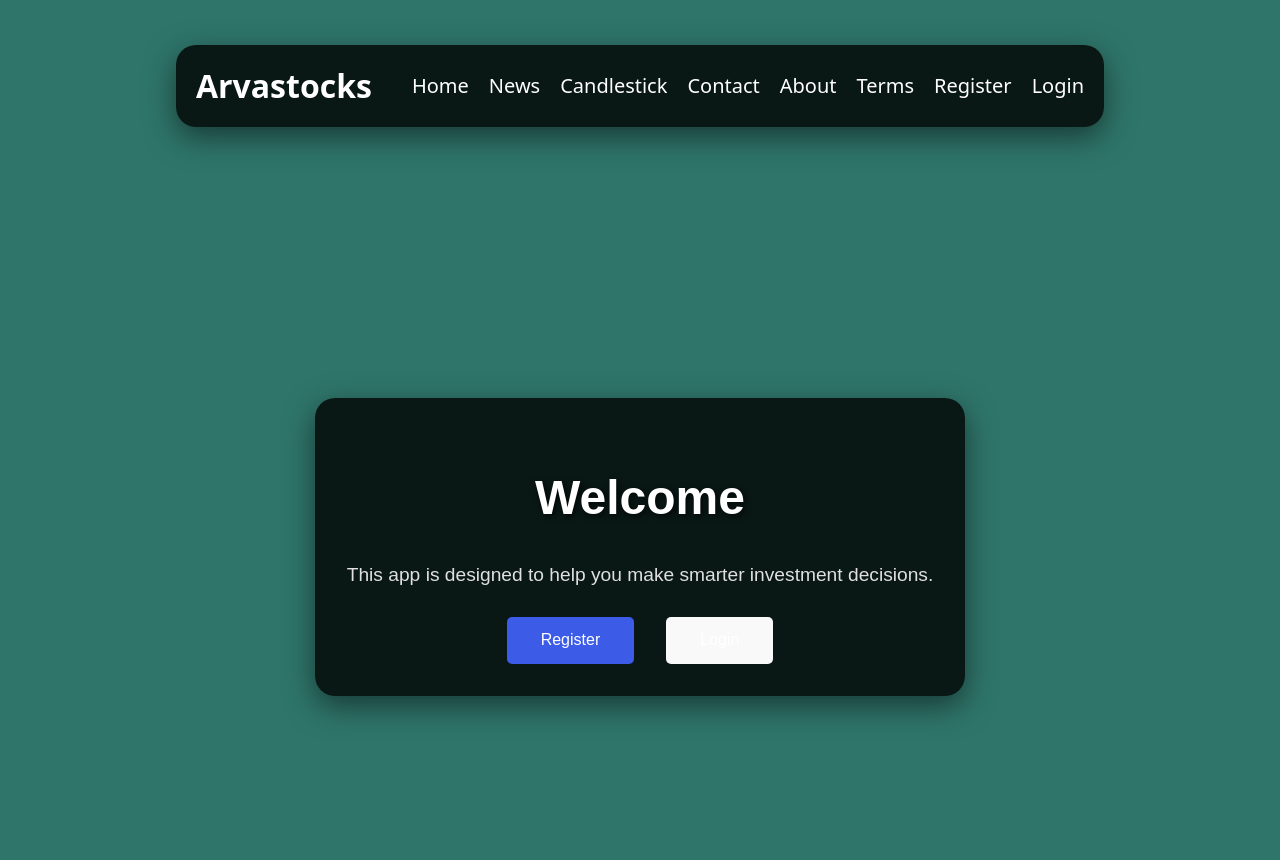
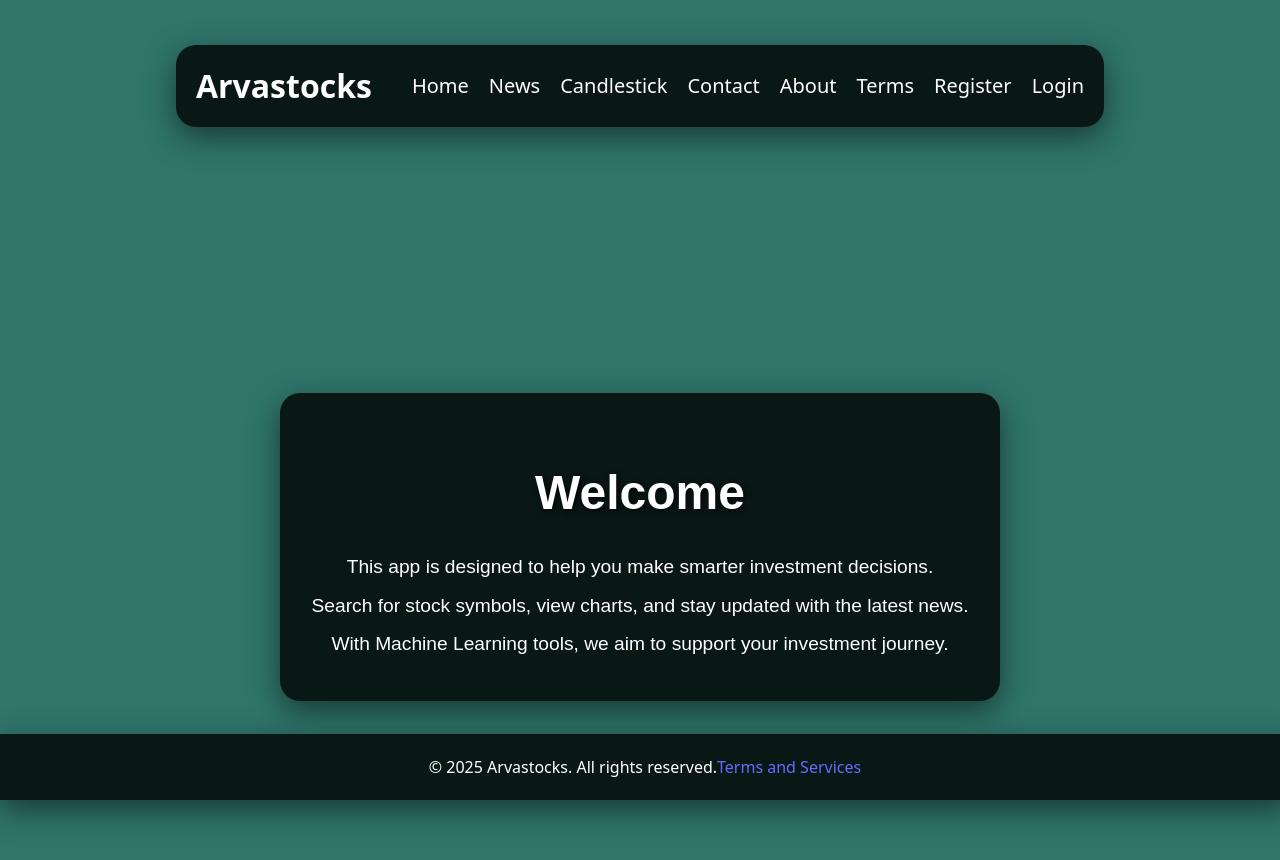
Before and after one commit to balazsarva-dev/Arvastocks, a React (Vite) app in the folder frontend/: page / in a window 1280 px wide. Shown: the top 860 px of the page. Built offline with nearby package versions, Linux system fonts and the light colour scheme.

Commit message:
New style added

```diff
--- a/frontend/src/components/Layout.jsx
+++ b/frontend/src/components/Layout.jsx
@@ -1,11 +1,12 @@
 import React from 'react';
 import Navbar from './Navbar'; // Import Navbar from the same folder
-
+import Footer from './others/Footer';
 const Layout = ({ children }) => {
   return (
     <div>
       <Navbar />
       <main>{children}</main>
+        <Footer />
     </div>
   );
 };
--- a/frontend/src/components/others/Footer.jsx
+++ b/frontend/src/components/others/Footer.jsx
@@ -5,7 +5,7 @@ const Footer = () => {
   return (
     <footer className="footer">
       <p>
-        Arvastocks Ltd. <Link to="/terms">Terms and Services</Link>
+      © 2025 Arvastocks. All rights reserved.<Link to="/terms">Terms and Services</Link>
       </p>
     </footer>
   );
--- a/frontend/src/components/others/Home.css
+++ b/frontend/src/components/others/Home.css
@@ -61,3 +61,15 @@
   .register-button:hover {
     background-color: #31a154; /* Darker red on hover */
   }
+
+  .home-description-list {
+    list-style-type: none; /* Remove default bullet points */
+    padding: 0; /* Remove default padding */
+    margin: 0; /* Remove default margin */
+  }
+
+  .home-description-list li {
+    margin-bottom: 10px; /* Add spacing between list items */
+    font-size: 1.2rem; /* Adjust font size */
+    color: #ffffff; /* Match the text color */
+  }
--- a/frontend/src/components/others/Home.jsx
+++ b/frontend/src/components/others/Home.jsx
@@ -1,31 +1,16 @@
 import React from "react";
-import { useNavigate } from "react-router-dom";
 import "./Home.css";
 
 const HomePage = () => {
-  const navigate = useNavigate();
-
   return (
     <div className="homepage-container">
       <div className="homepage-content">
         <h1 className="homepage-title">Welcome</h1>
-        <p className="homepage-description">
-          This app is designed to help you make smarter investment decisions.
-        </p>
-        <div className="homepage-buttons">
-          <button
-            className="homepage-button register-button"
-            onClick={() => navigate("/register")}
-          >
-            Register
-          </button>
-          <button
-            className="homepage-button login-button"
-            onClick={() => navigate("/login")}
-          >
-            Login
-          </button>
-        </div>
+        <ul className="home-description-list">
+          <li>This app is designed to help you make smarter investment decisions.</li>
+          <li>Search for stock symbols, view charts, and stay updated with the latest news.</li>
+          <li>With Machine Learning tools, we aim to support your investment journey.</li>
+        </ul>
       </div>
     </div>
   );
--- a/frontend/src/index.css
+++ b/frontend/src/index.css
@@ -195,10 +195,10 @@ form {
 }
 
 .footer {
-  background-color: #323532; /* Dark green */
-  color: #ffffff; /* White text for contrast */
-  padding: 10px 10px; /* Padding for spacing */
-  text-align: left;
+  background: rgba(0, 0, 0, 0.8); /* Darker semi-transparent background */
+  box-shadow: 0 10px 30px rgba(0, 0, 0, 0.5);  color: #ffffff; /* White text for contrast */
+  padding: 5px 5px; /* Padding for spacing */
+  text-align: center;
   width: 100vw;
   position:fixed; /* Fix to the bottom */
   bottom: 0;
```
